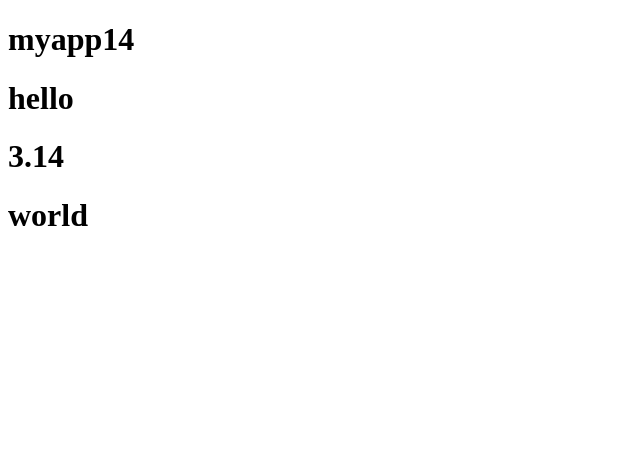
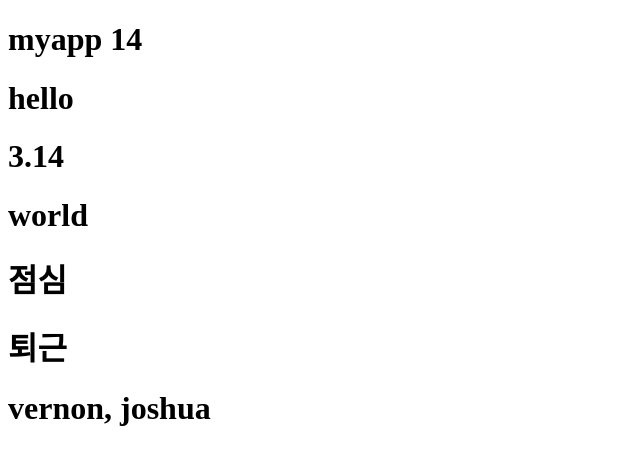
Before and after one commit to Jin19121/react20241105, a React (Vite) app: page / in a window 1280 px wide. Shown: the top 464 px of the page, without its empty margins (0-640 px from the left). Built offline with nearby package versions, Linux system fonts and the light colour scheme.

Commit message:
unnamed, as

```diff
--- a/src/apps/MyApp13.jsx
+++ b/src/apps/MyApp13.jsx
@@ -1,12 +1,14 @@
 const a = "hello";
 const b = 3.14;
 const c = "world";
+const d = 9.99;
+const f = "vernon";
 
 // export { a };
 // export { b };
 
 //named export
-export { a, b };
+export { a, b, f };
 
 //default export (unnamed) : 파일 내 하나만
 export default c;
--- a/src/apps/MyApp14.jsx
+++ b/src/apps/MyApp14.jsx
@@ -1,13 +1,19 @@
 import React from "react";
-import c, { a, b } from "./MyApp13.jsx";
+import zx, { a, b, f as fa } from "./MyApp13.jsx";
+import { d, e as ea, f as fb } from "./MyApp15.jsx";
 
 function MyApp14(props) {
   return (
     <div>
-      <h1>myapp14</h1>
+      <h1>myapp 14</h1>
       <h1>{a}</h1>
       <h1>{b}</h1>
-      <h1>{c}</h1>
+      <h1>{zx}</h1>
+      <h1>{d}</h1>
+      <h1>{ea}</h1>
+      <h1>
+        {fa}, {fb}
+      </h1>
     </div>
   );
 }
--- /dev/null
+++ b/src/apps/MyApp15.jsx
@@ -0,0 +1,4 @@
+const d = "점심";
+const e = "퇴근";
+const f = "joshua";
+export { d, e, f };
```
